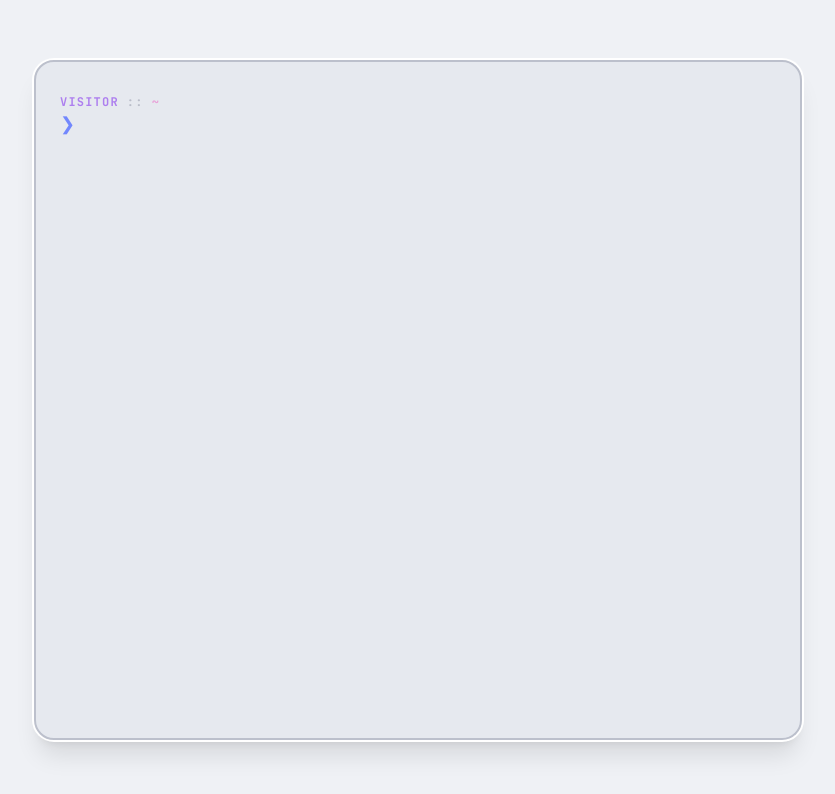
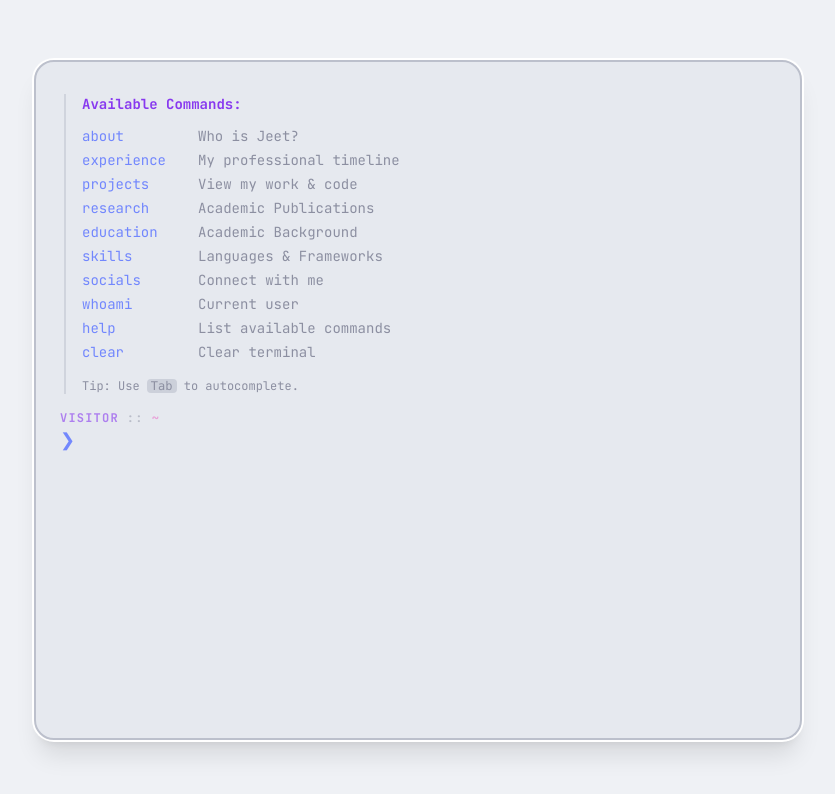
Before and after one commit to jeetsh4h/jeetsh4h-dev, a Next.js app: page / in a window 1280 px wide. Shown: the top 794 px of the page, without its empty margins (222-1057 px from the left). Built offline with nearby package versions, Linux system fonts and the light colour scheme.

Commit message:
print help on mount

```diff
--- a/components/terminal/terminal.tsx
+++ b/components/terminal/terminal.tsx
@@ -42,14 +42,21 @@ const TransientPrompt = ({
   </div>
 );
 
-export function Terminal() {
+interface TerminalProps {
+  initialCommand?: string;
+}
+
+export function Terminal({ initialCommand = "help" }: TerminalProps) {
   const containerRef = useRef<HTMLDivElement>(null);
   const inputRef = useRef<HTMLInputElement>(null);
   const bottomRef = useRef<HTMLDivElement>(null);
 
   const dimensions = useTerminalDimensions(containerRef);
-  const { history, input, setInput, handleKeyDown, suggestion } =
-    useTerminal(dimensions);
+
+  const { history, input, setInput, handleKeyDown, suggestion } = useTerminal(
+    dimensions,
+    initialCommand,
+  );
 
   useEffect(() => {
     bottomRef.current?.scrollIntoView({ behavior: "smooth" });
--- a/components/terminal/use-terminal.ts
+++ b/components/terminal/use-terminal.ts
@@ -4,10 +4,45 @@ import { useState, useCallback, useMemo } from "react";
 import { HistoryItem, TerminalDimensions } from "./types";
 import { COMMAND_REGISTRY } from "./commands";
 
-export function useTerminal(dimensions: TerminalDimensions) {
-  const [history, setHistory] = useState<HistoryItem[]>([]);
+export function useTerminal(
+  dimensions: TerminalDimensions,
+  initialCommand?: string,
+) {
+  const [history, setHistory] = useState<HistoryItem[]>(() => {
+    if (!initialCommand) return [];
+
+    const cmdKey = initialCommand.toLowerCase();
+    const commandDef = COMMAND_REGISTRY[cmdKey];
+
+    if (commandDef) {
+      try {
+        // Mock the context for the initial render
+        const { result, status } = commandDef.action({
+          args: [],
+          dimensions,
+          pushToHistory: () => {},
+          clearHistory: () => {},
+        });
+
+        if (result) {
+          return [
+            {
+              id: "welcome",
+              type: "output",
+              content: result,
+              timestamp: 0,
+              status: status,
+            },
+          ];
+        }
+      } catch (error) {
+        console.error("Failed to execute initial command:", error);
+      }
+    }
+    return [];
+  });
+
   const [input, setInput] = useState("");
-
   const [cmdHistory, setCmdHistory] = useState<string[]>([]);
   const [historyIndex, setHistoryIndex] = useState(-1);
 
```
